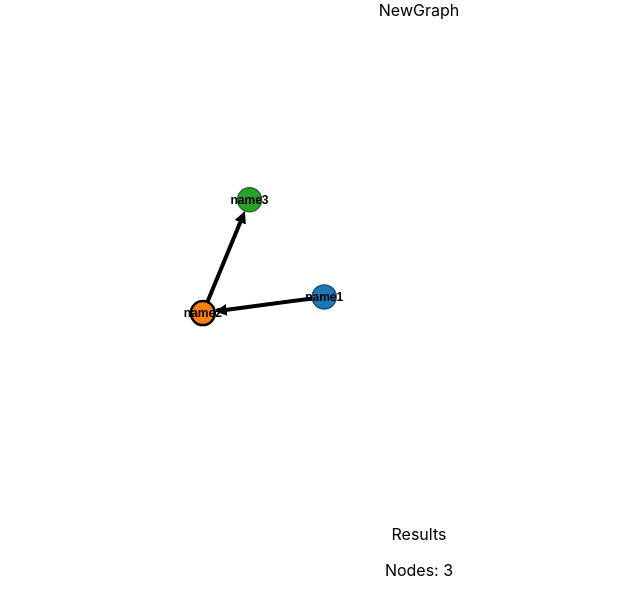
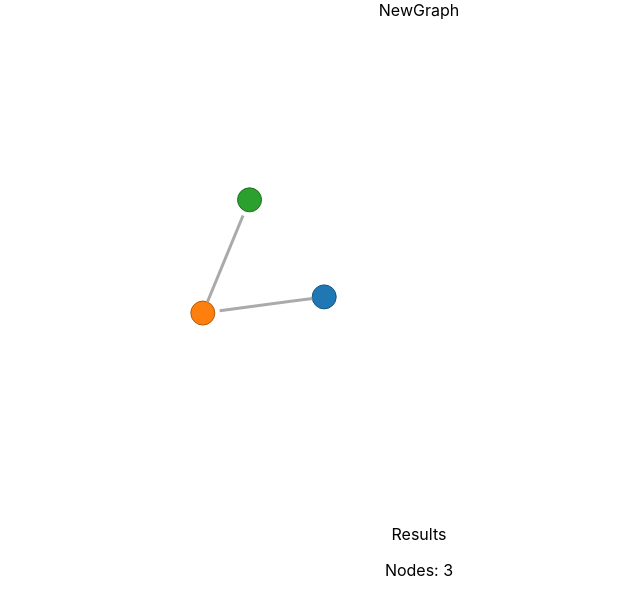
Before and after one commit to robinlake/polycule-visualizer, a React (Create React App) app: page / in a window 1280 px wide. Shown: the top 614 px of the page, without its empty margins (221-861 px from the left). Built offline with nearby package versions, Linux system fonts and the light colour scheme.

Commit message:
switch to alternate node and link definitions

```diff
--- a/src/components/NewGraph.tsx
+++ b/src/components/NewGraph.tsx
@@ -84,31 +84,34 @@ const d3GraphLogic = (svg: any, nodes: Node[], links: Link[]) => {
         .attr('d', 'M10,-5L0,0L10,5')
         .attr('fill', '#000');
 
-    // // Initialize the nodes
-    // const node = svg.selectAll(".nodes")
-    //     .data(nodes)
-    //     .enter()
-    //     .append("g")
-    //     .attr("class", "nodes");
+    // Initialize the nodes
+    const node = svg.selectAll(".nodes")
+        .data(nodes)
+        .enter()
+        .append("g")
+        .attr("class", "nodes");
 
-    //     node.append("circle")
-    //         .style("fill", "#f00")
-    //         .attr("r", 25)
+        node.append("circle")
+            .attr('r', 12)
+            .style('fill', (d: any) => (d === selectedNode) ? d3.rgb(colors(d.id)).brighter().toString() : colors(d.id))
+            .style('stroke', (d: any) => d3.rgb(colors(d.id)).darker().toString())
+            .classed('reflexive', (d: any) => d.reflexive)
 
-    // // Initialize the links
-    // const link = svg.selectAll(".links")
-    //     .data(links)
-    //     .enter()
-    //     // .append("g")
-    //     .append("path")
-    //     .attr("class", "links")
 
-    //     // link.append('line')
-    //     .attr("stroke-width", 3)
-    //     .style("stroke", "#aaa")
+    // Initialize the links
+    const link = svg.selectAll(".links")
+        .data(links)
+        .enter()
+        // .append("g")
+        .append("path")
+        .attr("class", "links")
 
-    let link = svg.append('svg:g').selectAll('path');
-    let node = svg.append('svg:g').selectAll('g');
+        // link.append('line')
+        .attr("stroke-width", 3)
+        .style("stroke", "#aaa")
+
+    // let link = svg.append('svg:g').selectAll('path');
+    // let node = svg.append('svg:g').selectAll('g');
 
 
     // Initialize D3 force simulation
@@ -140,54 +143,54 @@ const d3GraphLogic = (svg: any, nodes: Node[], links: Link[]) => {
       node.attr('transform', (d: any) => `translate(${d.x},${d.y})`);
     }
 
-    function restart() {
-        // path (link) group
-        link = link.data(links);
+    // function restart() {
+    //     // path (link) group
+    //     link = link.data(links);
 
-        // update existing links
-        link.classed('selected', (d: any) => d === selectedLink)
-          .style('marker-start', (d: any) => d.left ? 'url(#start-arrow)' : '')
-          .style('marker-end', (d: any) => d.right ? 'url(#end-arrow)' : '');
+    //     // update existing links
+    //     link.classed('selected', (d: any) => d === selectedLink)
+    //       .style('marker-start', (d: any) => d.left ? 'url(#start-arrow)' : '')
+    //       .style('marker-end', (d: any) => d.right ? 'url(#end-arrow)' : '');
 
-        // remove old links
-        link.exit().remove();
+    //     // remove old links
+    //     link.exit().remove();
 
-        // add new links
-        link = link.enter().append('svg:path')
-          .attr('class', 'link')
-          .classed('selected', (d: any) => d === selectedLink)
-          .style('marker-start', (d: any) => d.left ? 'url(#start-arrow)' : '')
-          .style('marker-end', (d: any) => d.right ? 'url(#end-arrow)' : '')
-          .merge(link);
+    //     // add new links
+    //     link = link.enter().append('svg:path')
+    //       .attr('class', 'link')
+    //       .classed('selected', (d: any) => d === selectedLink)
+    //       .style('marker-start', (d: any) => d.left ? 'url(#start-arrow)' : '')
+    //       .style('marker-end', (d: any) => d.right ? 'url(#end-arrow)' : '')
+    //       .merge(link);
 
-        // circle (node) group
-        // NB: the function arg is crucial here! nodes are known by id, not by index!
-        node = node.data(nodes, (d: any) => d.id);
+    //     // circle (node) group
+    //     // NB: the function arg is crucial here! nodes are known by id, not by index!
+    //     node = node.data(nodes, (d: any) => d.id);
 
-        // update existing nodes (reflexive & selected visual states)
-        node.selectAll('circle')
-          .style('fill', (d: any) => (d === selectedNode) ? d3.rgb(colors(d.id)).brighter().toString() : colors(d.id))
-          .classed('reflexive', (d: any) => d.reflexive);
+    //     // update existing nodes (reflexive & selected visual states)
+    //     node.selectAll('circle')
+    //       .style('fill', (d: any) => (d === selectedNode) ? d3.rgb(colors(d.id)).brighter().toString() : colors(d.id))
+    //       .classed('reflexive', (d: any) => d.reflexive);
 
-        // add new nodes
-        const g = node.enter().append('svg:g');
+    //     // add new nodes
+    //     const g = node.enter().append('svg:g');
 
-        g.append('svg:circle')
-          .attr('class', 'node')
-          .attr('r', 12)
-          .style('fill', (d: any) => (d === selectedNode) ? d3.rgb(colors(d.id)).brighter().toString() : colors(d.id))
-          .style('stroke', (d: any) => d3.rgb(colors(d.id)).darker().toString())
-          .classed('reflexive', (d: any) => d.reflexive)
+    //     g.append('svg:circle')
+    //       .attr('class', 'node')
+    //       .attr('r', 12)
+    //       .style('fill', (d: any) => (d === selectedNode) ? d3.rgb(colors(d.id)).brighter().toString() : colors(d.id))
+    //       .style('stroke', (d: any) => d3.rgb(colors(d.id)).darker().toString())
+    //       .classed('reflexive', (d: any) => d.reflexive)
 
-        // show node IDs
-        g.append('svg:text')
-          .attr('x', 0)
-          .attr('y', 4)
-          .attr('class', 'id')
-          // .text((d: any) => d.id);
-          .text((d: any) => d.name);
+    //     // show node IDs
+    //     g.append('svg:text')
+    //       .attr('x', 0)
+    //       .attr('y', 4)
+    //       .attr('class', 'id')
+    //       // .text((d: any) => d.id);
+    //       .text((d: any) => d.name);
 
-        node = g.merge(node);
-      }
-      restart();
+    //     node = g.merge(node);
+    //   }
+    //   restart();
 }
```
